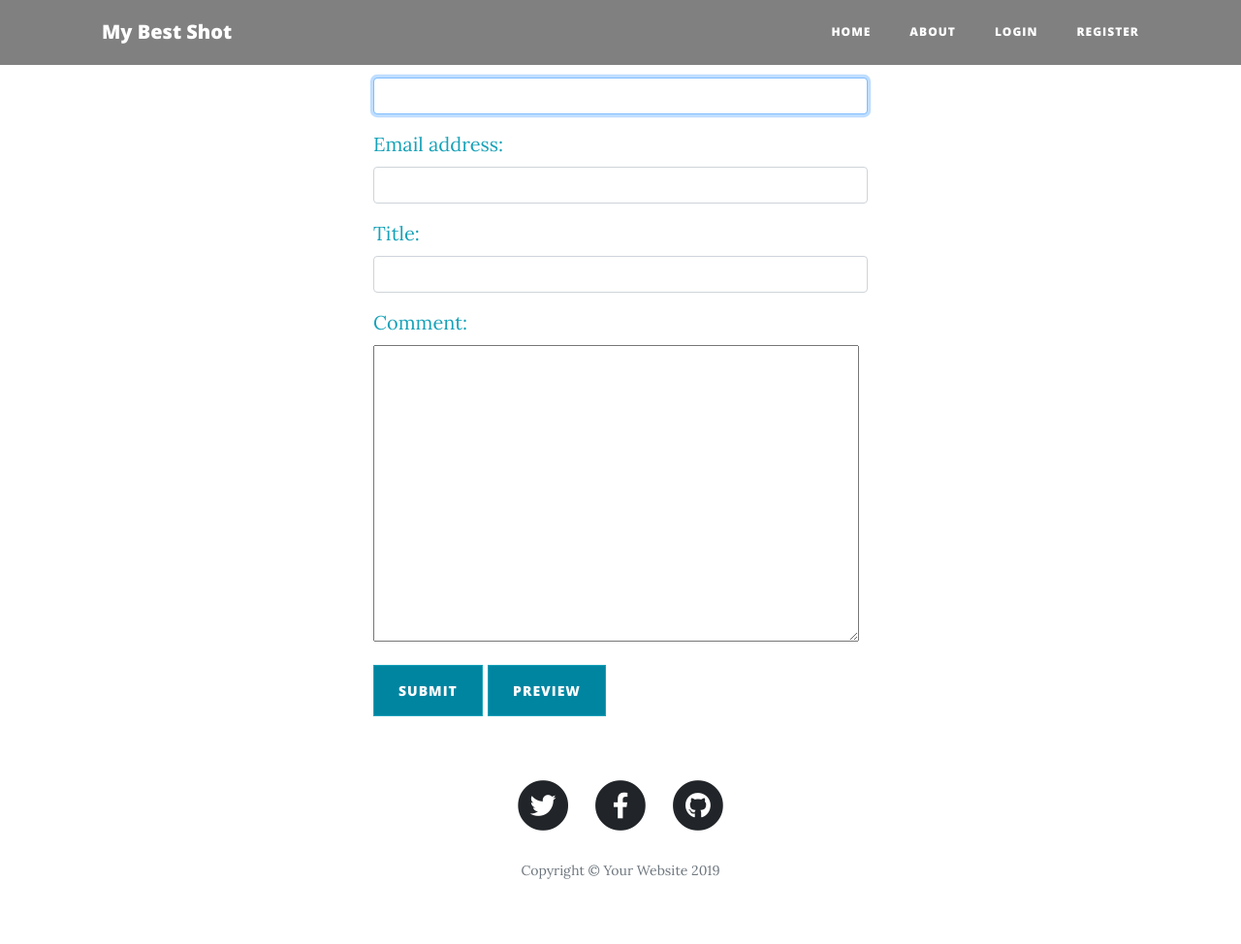
After one commit to neyvis/mbs, a Django app: template my_bs_app/templates/comments.html in a window 1280 px wide. The commit adds this page. Shown: the whole page at 97% size. Run offline with Django 3.2, Linux system fonts and the light colour scheme; the template is opened without the code that fills it, so the values that code supplies are empty; some libraries are stand-ins or nearby versions.

Commit message:
Modifing the comment form

```diff
--- /dev/null
+++ b/my_bs_app/templates/comments.html
@@ -0,0 +1,59 @@
+{% extends "base.html" %}
+
+{%  load static %}
+
+{% block content %}
+
+<div id="comments">
+    <div class="container">
+        <div id="login-row" class="row justify-content-center align-items-center">
+            <div id="login-column" class="col-md-6">
+                <div id="login-box" class="col-md-12">
+                    <form id="comment-form" class="form" action="/%5Earticles/comments/post/" method="post">
+                        {% csrf_token %}
+                        <div><input type="hidden" name="content_type" value="my_bs_app.post" id="id_content_type"></div>
+                        <div><input type="hidden" name="object_pk" value="1" id="id_object_pk"></div>
+                        <div><input type="hidden" name="timestamp" value="1587495641" id="id_timestamp"></div>
+                        <div><input type="hidden" name="security_hash" value="d6598caf26f946c210e8f63788ca0477e0774b71" id="id_security_hash"></div>
+
+
+
+                        <h3 class="text-center text-info">Comment</h3>
+                        <div class="form-group">
+                            <label for="id_name" class="text-info">Name:</label><br>
+                            <input type="text" name="name" id="id_name" class="form-control" maxlength="50"autofocus required>
+                        </div>
+                        <div class="form-group">
+                            <label for="id_email" class="text-info">Email address:</label><br>
+                            <input type="email" name="email" id="id_email" class="form-control" required>
+                        </div>
+                        <div class="form-group">
+                            <label for="id_title" class="text-info">Title:</label><br>
+                            <input type="text" name="title" id="id_title" class="form-control" maxlength="255" required>
+                        </div>
+                        <div class="form-group">
+                            <label for="id_comment" class="text-info">Comment:</label><br>
+                            <textarea name="comment" id="id_comment" cols="40" rows="10" maxlength="3000" required></textarea>
+                        </div>
+                        <div class="form-group">
+                            <p style="display:none;">
+                                <label for="id_honeypot">If you enter anything in this field your comment will be treated as spam:</label>
+                                <input type="text" name="honeypot" id="id_honeypot">
+                            </p>
+                        </div>
+                        <div class="form-group">
+                            <input type="hidden" name="parent" id="id_parent">
+                        </div>
+
+                        <div class="form-group">
+                            <button style="background-color:#0085A1; color:white" class="btn btn-outline-info btn-info btn-md" name="post" class="submit-post" type="submit">Submit</button>
+                            <button style="background-color:#0085A1; color:white" class="btn btn-outline-info btn-info btn-md" name="preview" class="submit-preview" type="submit">Preview</button>
+
+                        </div>
+                    </form>
+                </div>
+            </div>
+        </div>
+    </div>
+</div>
+{% endblock %}
--- a/my_bs_app/templates/index.html
+++ b/my_bs_app/templates/index.html
@@ -51,4 +51,5 @@
     </div>
   </div>
 
+
   {%endblock%}
--- a/my_bs_project/urls.py
+++ b/my_bs_project/urls.py
@@ -21,4 +21,5 @@ from django.urls import path, include
 urlpatterns = [
     path('admin/', admin.site.urls),
     path('', include('my_bs_app.urls')),
+    path(r'^articles/comments/', include('django_comments.urls')),
 ]
```
Also changed, not shown: my_bs_app/templates/post.html (+23 -0 lines), my_bs_project/settings.py (+10 -0 lines), my_bs_app/migrations/0004_auto_20200421_1724.py (added), my_bs_app/templates/login.html (indentation only).
